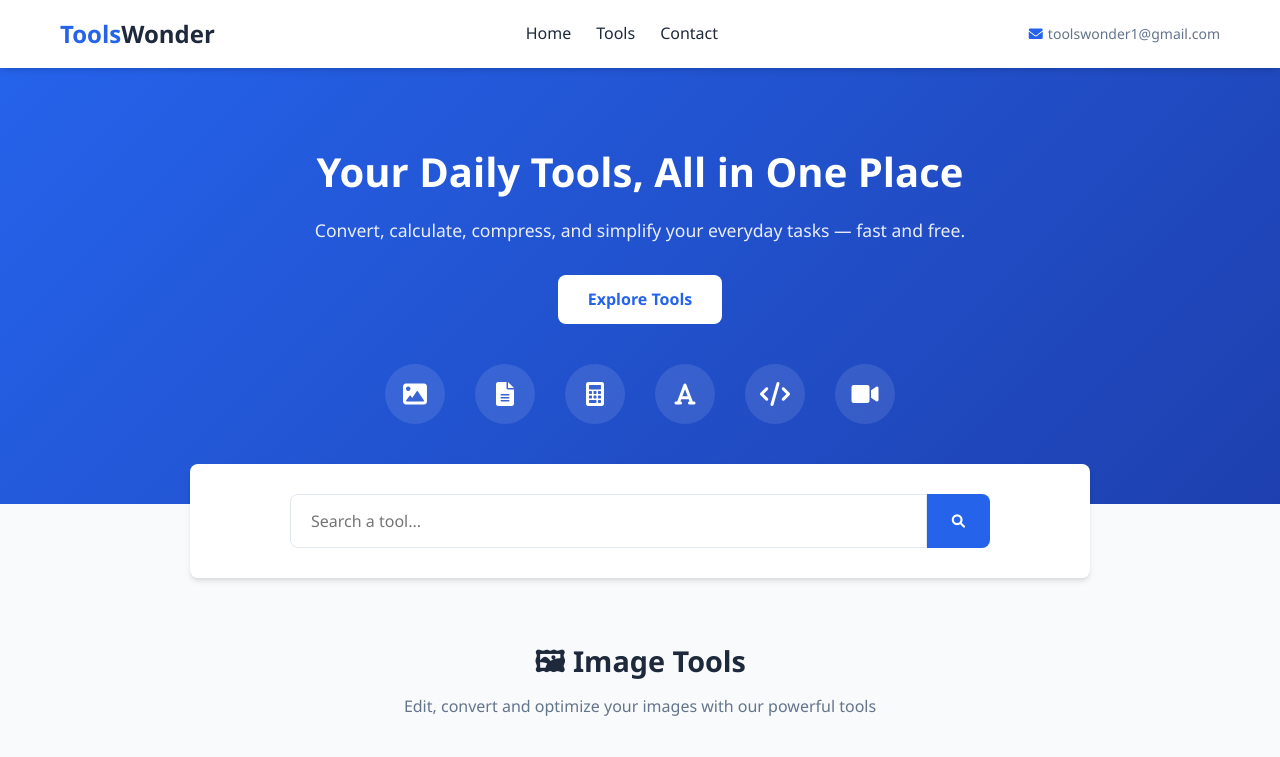
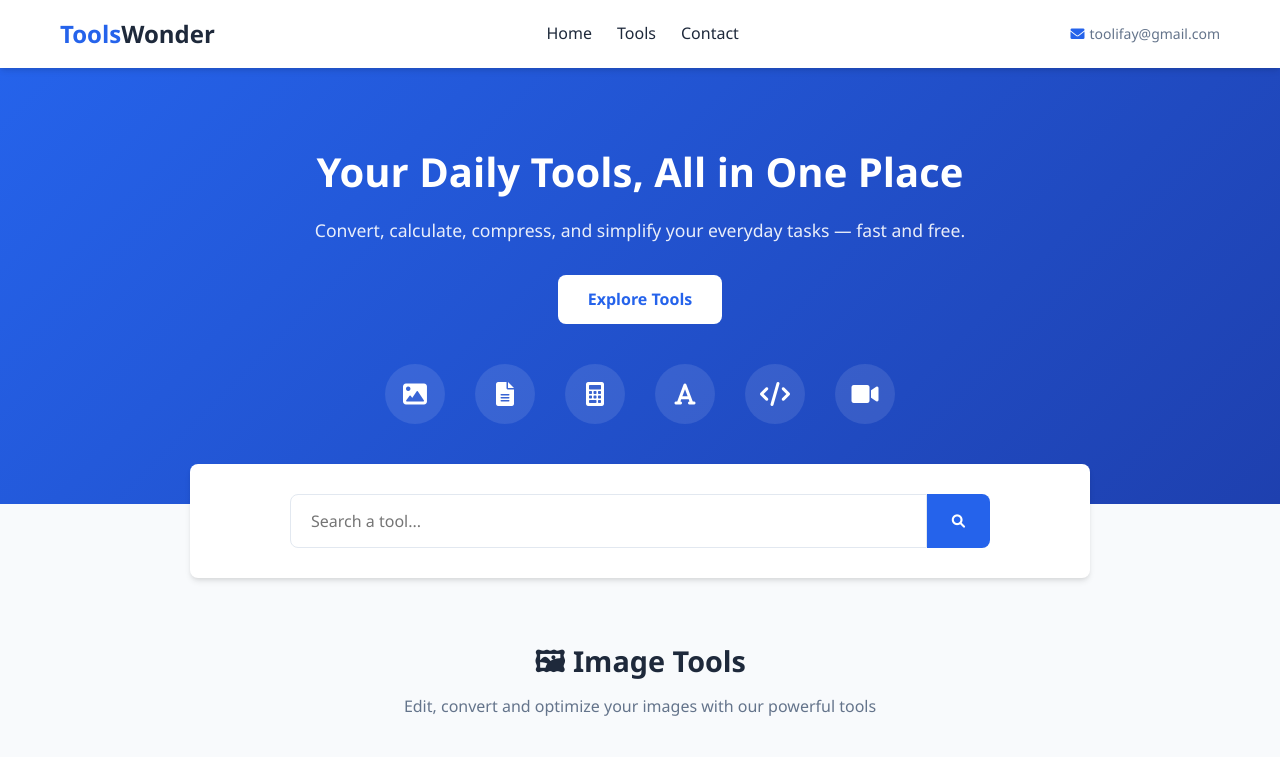
Before and after one commit to toolifay/toolifay, a plain HTML site: page index.html in a window 1280 px wide. Shown: the top 757 px of the page. Drawn offline with Linux system fonts and the light colour scheme.

Commit message:
Update index.html

```diff
--- a/index.html
+++ b/index.html
@@ -5,7 +5,7 @@
 <head>
     <meta charset="UTF-8">
     <meta name="viewport" content="width=device-width, initial-scale=1.0">
-    <title>Tools Wonder - Your Daily Tools, All in One Place</title>
+    <title>Toolifay - Your Daily Tools, All in One Place</title>
     <link rel="stylesheet" href="https://cdnjs.cloudflare.com/ajax/libs/font-awesome/6.0.0-beta3/css/all.min.css">
     <style>
         :root {
@@ -522,7 +522,7 @@
 
             <div class="contact-email">
                 <i class="fas fa-envelope"></i>
-                <span>toolswonder1@gmail.com</span>
+                <span>toolifay@gmail.com</span>
             </div>
 
             <button class="mobile-menu-btn">
```
